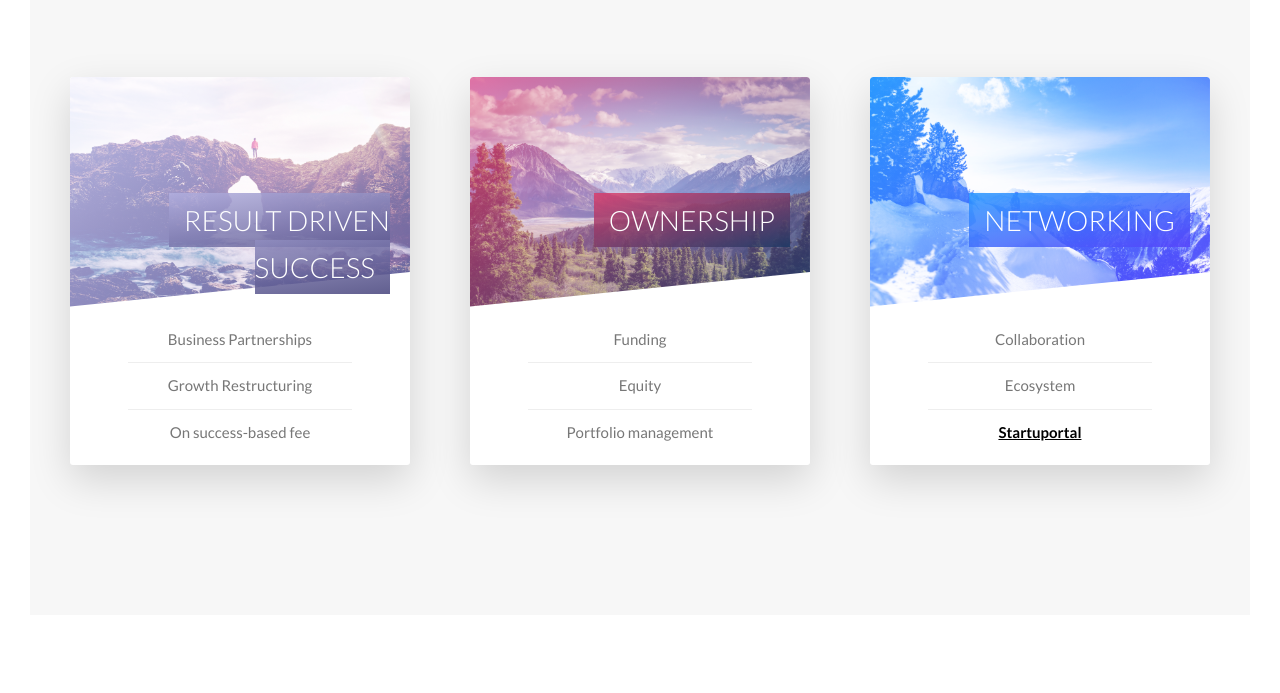
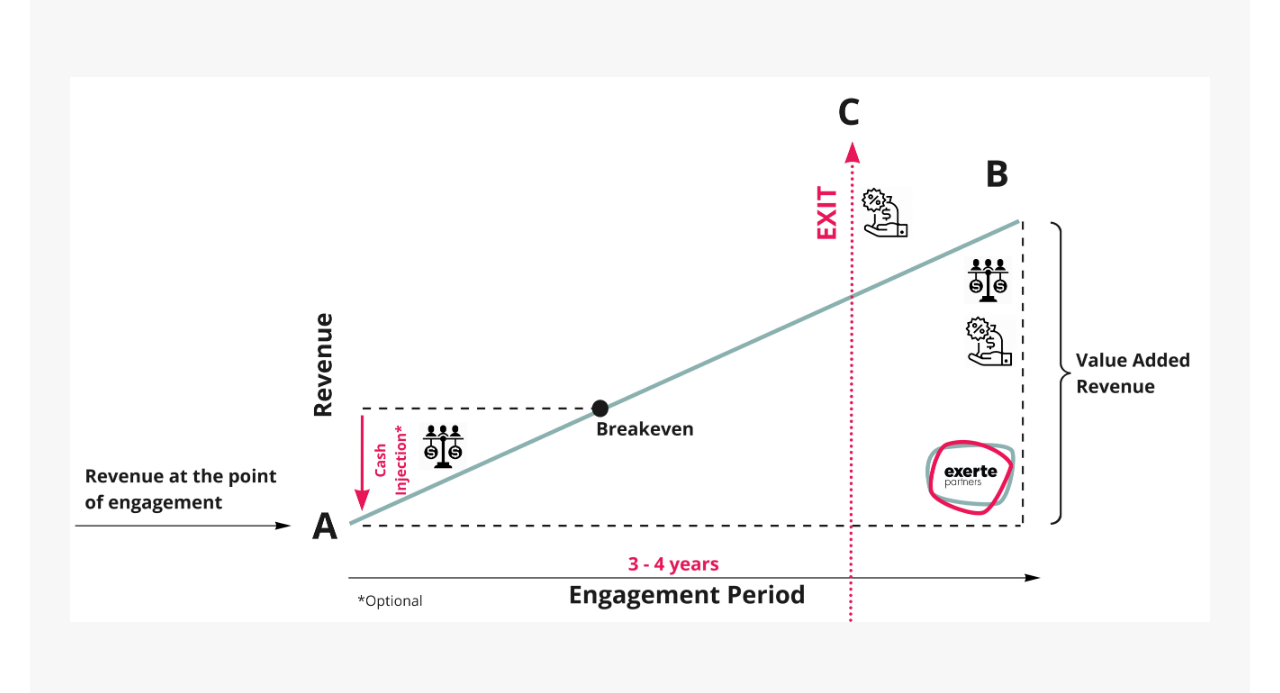
Before and after one commit to mostmojo/exerte, a website: page index.html in a window 1280 px wide. Shown: the part 1286-1979 px from the top of the page. Drawn offline with Linux system fonts and the light colour scheme.

Commit message:
Add company framework image

```diff
--- a/index.html
+++ b/index.html
@@ -207,100 +207,9 @@
         </div>
 
         <div class="row">
-          <div class="col-1-of-3">
-            <div class="card">
-              <div class="card__side">
-                <div class="card__picture card__picture--1">
-                  &nbsp;
-                </div>
-
-                <h4 class="card__heading">
-                  <span class="card__heading-span card__heading-span--1"
-                    >Result driven success</span
-                  >
-                </h4>
-                <div class="card__details">
-                  <ul>
-                    <li>Business Partnerships</li>
-                    <li>Growth Restructuring</li>
-                    <li>On success-based fee</li>
-                  </ul>
-                </div>
-              </div>
-              <!-- <div class="card__side card__side--back card__side--back-1">
-                <div class="card__cta">
-                  <div class="card__price-box">
-                    <p class="card__price-only">Only</p>
-                    <p class="card__price-value">£297</p>
-                  </div>
-                  <a href="#popup" class="btn btn--white">Book now!</a>
-                </div>
-              </div> -->
-            </div>
-          </div>
-
-          <div class="col-1-of-3">
-            <div class="card">
-              <div class="card__side">
-                <div class="card__picture card__picture--2">
-                  &nbsp;
-                </div>
-
-                <h4 class="card__heading">
-                  <span class="card__heading-span card__heading-span--2"
-                    >Ownership</span
-                  >
-                </h4>
-                <div class="card__details">
-                  <ul>
-                    <li>Funding</li>
-                    <li>Equity</li>
-                    <li>Portfolio management</li>
-                  </ul>
-                </div>
-              </div>
-              <!-- <div class="card__side card__side--back card__side--back-2">
-                <div class="card__cta">
-                  <div class="card__price-box">
-                    <p class="card__price-only">Only</p>
-                    <p class="card__price-value">£497</p>
-                  </div>
-                  <a href="#popup" class="btn btn--white">Book now!</a>
-                </div>
-              </div> -->
-            </div>
-          </div>
-          <div class="col-1-of-3">
-            <div class="card">
-              <div class="card__side">
-                <div class="card__picture card__picture--3">
-                  &nbsp;
-                </div>
-
-                <h4 class="card__heading">
-                  <span class="card__heading-span card__heading-span--3"
-                    >Networking</span
-                  >
-                </h4>
-                <div class="card__details">
-                  <ul>
-                    <li>Collaboration</li>
-                    <li>Ecosystem</li>
-                    <li><a class="card-link" href="https://www.thestartuportal.com" target="blank">Startuportal</a></li>
-                  </ul>
-                </div>
-              </div>
-              <!-- <div class="card__side card__side--back card__side--back-3">
-                <div class="card__cta">
-                  <div class="card__price-box">
-                    <p class="card__price-only">Only</p>
-                    <p class="card__price-value">£897</p>
-                  </div>
-                  <a href="#popup" class="btn btn--white">Book now!</a>
-                </div>
-              </div> -->
-            </div>
-          </div>
+			<div class="approach">
+				<img src="../img/approach.jpg" class="approach__image">
+			</div>
         </div>
 <!--
         <div class="u-center-text u-margin-top-huge">
--- a/sass/components/_card.scss
+++ b/sass/components/_card.scss
@@ -234,3 +234,14 @@
 		text-decoration: none;
 	}
 }
+
+.approach {
+	width: 100%;
+	height:100%;
+	margin:auto;
+
+	&__image {
+		width:100%;
+		height:100%;
+	}
+}
```
Also changed, not shown: css/style.css.
